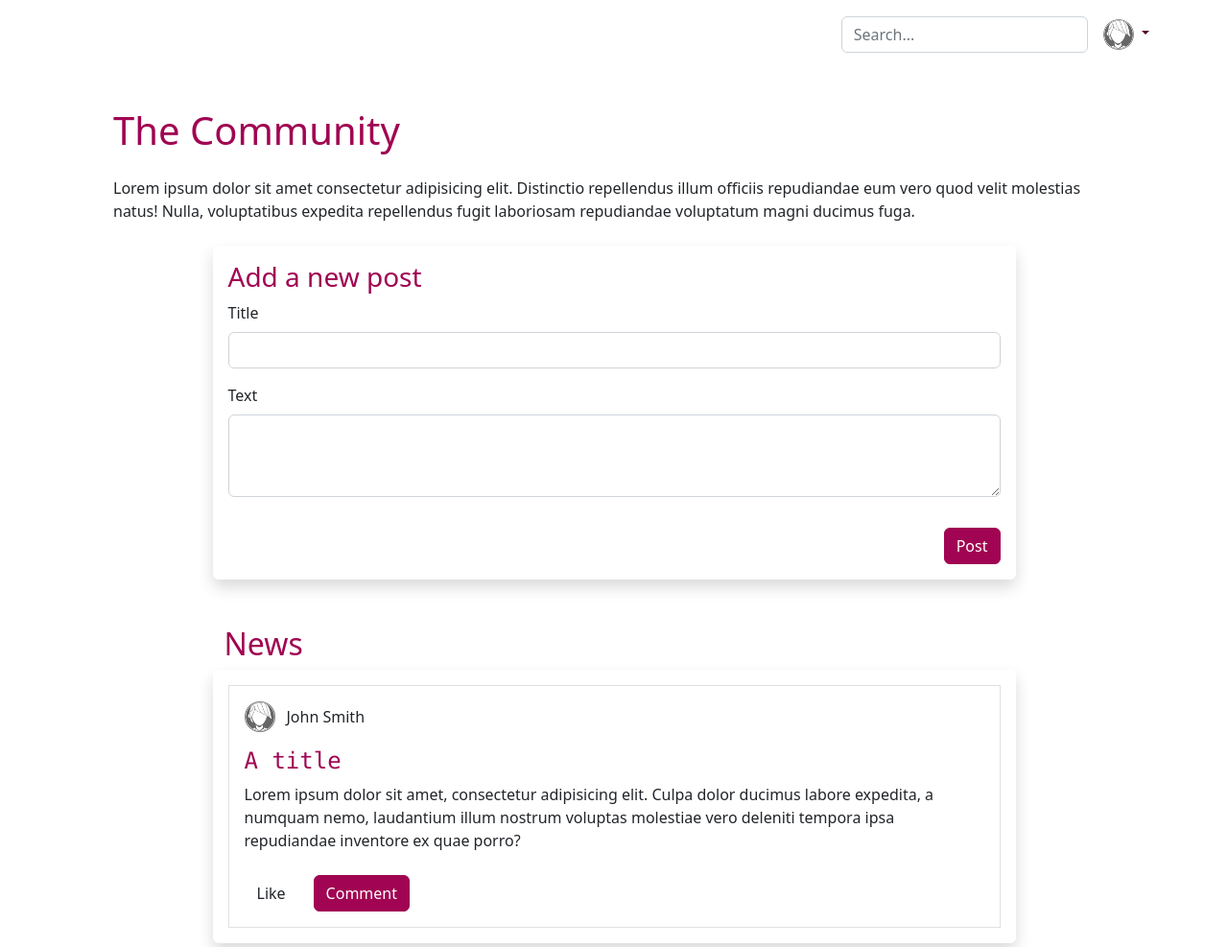
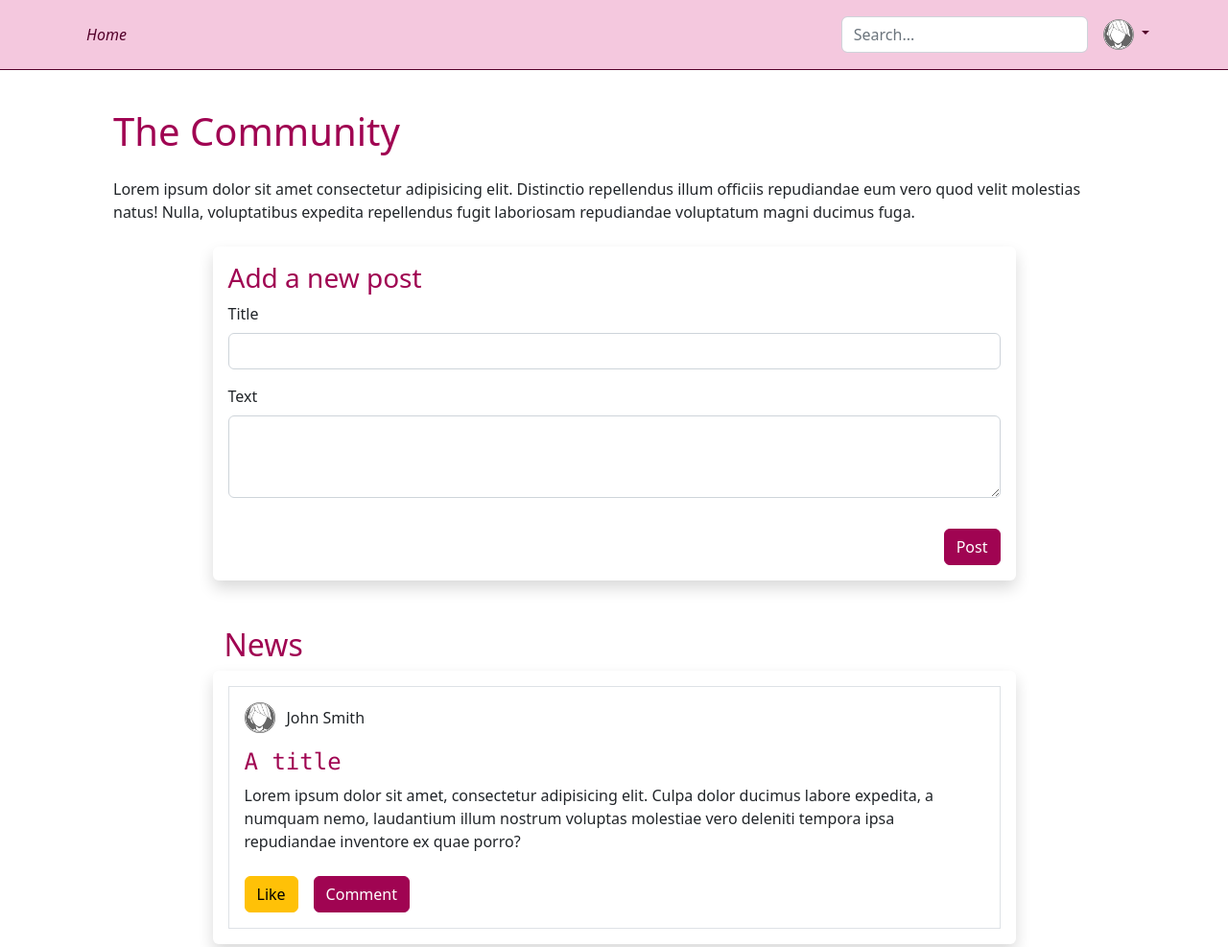
Before and after one commit to Mariannebp/CSS-Frameworks-CA, a website: page index.html in a window 1280 px wide. Shown: the top 987 px of the page at 96% size. Drawn offline with nearby package versions, Linux system fonts and the light colour scheme; files that its build step writes are made by us from their sources.

Commit message:
updated variables

```diff
--- a/src/scss/_navbar.scss
+++ b/src/scss/_navbar.scss
@@ -0,0 +1,13 @@
+header {
+  background-color: $headerbg;
+  border-bottom: 1px solid $info;
+}
+
+header,
+header li a.nav-link,
+header li.nav-link,
+header a.dropdown-item {
+  color: $info;
+}
+
+$nav-link-hover-color: none;
--- a/src/scss/_variables.scss
+++ b/src/scss/_variables.scss
@@ -1,14 +1,10 @@
 // Colors //
 
-$blue:           #1f00cf;
+$pink-light:     #d6338444;
 $pink:           #d63384;
-$pink-light:     #e9dae1;
 $pink-medium:    #a00452;
 $pink-dark:      #53002a;
-$red:            #a80011;
 $yellow:         #ffc107;
-$green:          #198754;
-$teal:           #32c2b6;
 $gray-light:     #f8f9fa;
 $gray-medium:    #d6dadd;
 $gray-dark:      #212529;
@@ -18,24 +14,18 @@ $white:          #fff;
 $primary:       $white;
 $secondary:     $gray-dark;
 $info:          $pink-dark;
-$headerbg:      $pink;
+$headerbg:      $pink-light;
 $buttonbg:      $pink-medium;
-$light:         $gray-light;
 $medium:        $gray-medium;
 $dark:          $gray-dark;
-$warning:       $yellow;
-$danger:        $red;
+$like:          $yellow;
 
 
 $theme-colors: (
-  "primary":    $primary,
-  "secondary":  $secondary,
   "buttonbg":   $buttonbg,
   "info":       $info,
   "headerbg":   $headerbg,
-  "warning":    $warning,
-  "danger":     $danger,
-  "light":      $light,
+  "like":       $like,
   "medium":     $medium,
   "dark":       $dark
 );
```
